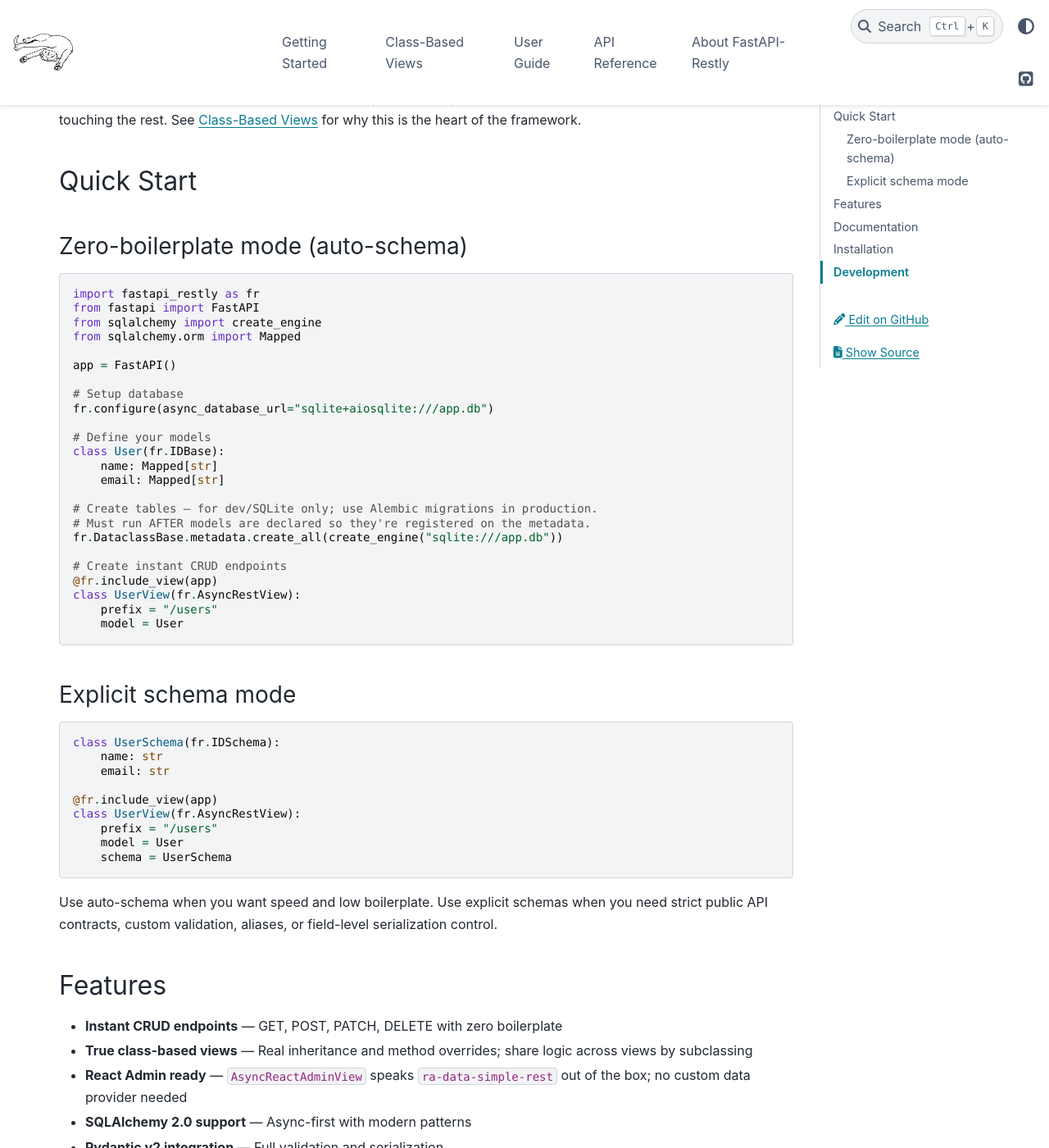
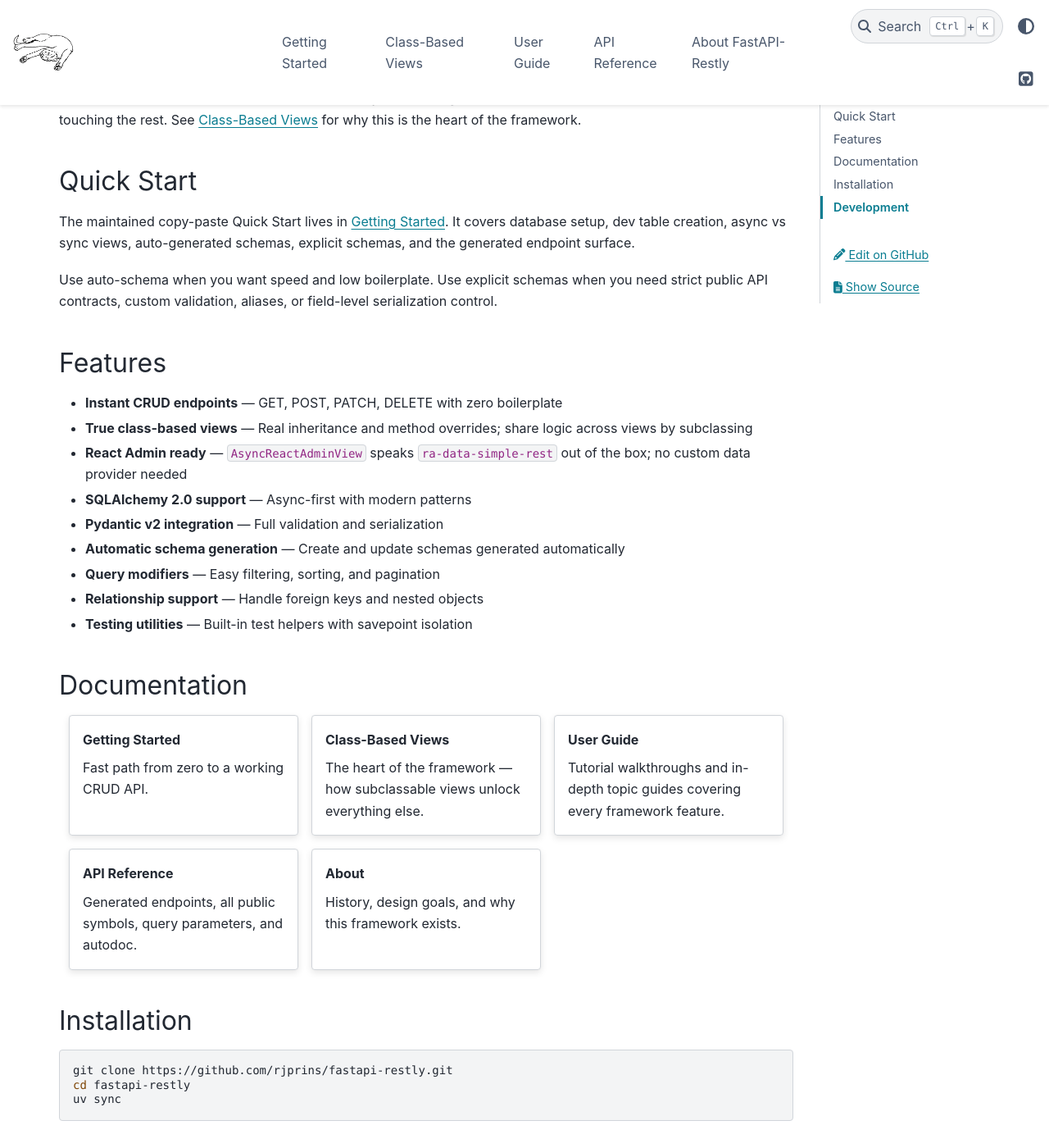
Before and after one commit to rjprins/fastapi-restly, a Sphinx documentation site: the page built from docs/index.md, in a window 1280 px wide and 1400 px high, scrolled down 473 px. Shown: the whole window at 82% size. Built offline with Sphinx 7.4.7 and the PyData theme 0.15.4, drawn with Linux system fonts in a browser that asks for light colours.

Commit message:
docs: make getting started canonical quickstart

````diff
--- a/docs/index.md
+++ b/docs/index.md
@@ -16,48 +16,9 @@
 
 ## Quick Start
 
-### Zero-boilerplate mode (auto-schema)
-
-```python
-import fastapi_restly as fr
-from fastapi import FastAPI
-from sqlalchemy import create_engine
-from sqlalchemy.orm import Mapped
-
-app = FastAPI()
-
-# Setup database
-fr.configure(async_database_url="sqlite+aiosqlite:///app.db")
-
-# Define your models
-class User(fr.IDBase):
-    name: Mapped[str]
-    email: Mapped[str]
-
-# Create tables — for dev/SQLite only; use Alembic migrations in production.
-# Must run AFTER models are declared so they're registered on the metadata.
-fr.DataclassBase.metadata.create_all(create_engine("sqlite:///app.db"))
-
-# Create instant CRUD endpoints
-@fr.include_view(app)
-class UserView(fr.AsyncRestView):
-    prefix = "/users"
-    model = User
-```
-
-### Explicit schema mode
-
-```python
-class UserSchema(fr.IDSchema):
-    name: str
-    email: str
-
-@fr.include_view(app)
-class UserView(fr.AsyncRestView):
-    prefix = "/users"
-    model = User
-    schema = UserSchema
-```
+The maintained copy-paste Quick Start lives in [Getting Started](getting_started.md).
+It covers database setup, dev table creation, async vs sync views, auto-generated
+schemas, explicit schemas, and the generated endpoint surface.
 
 Use auto-schema when you want speed and low boilerplate. Use explicit schemas when
 you need strict public API contracts, custom validation, aliases, or field-level
````
Also changed, not shown: README.md (+6 -26 lines).
